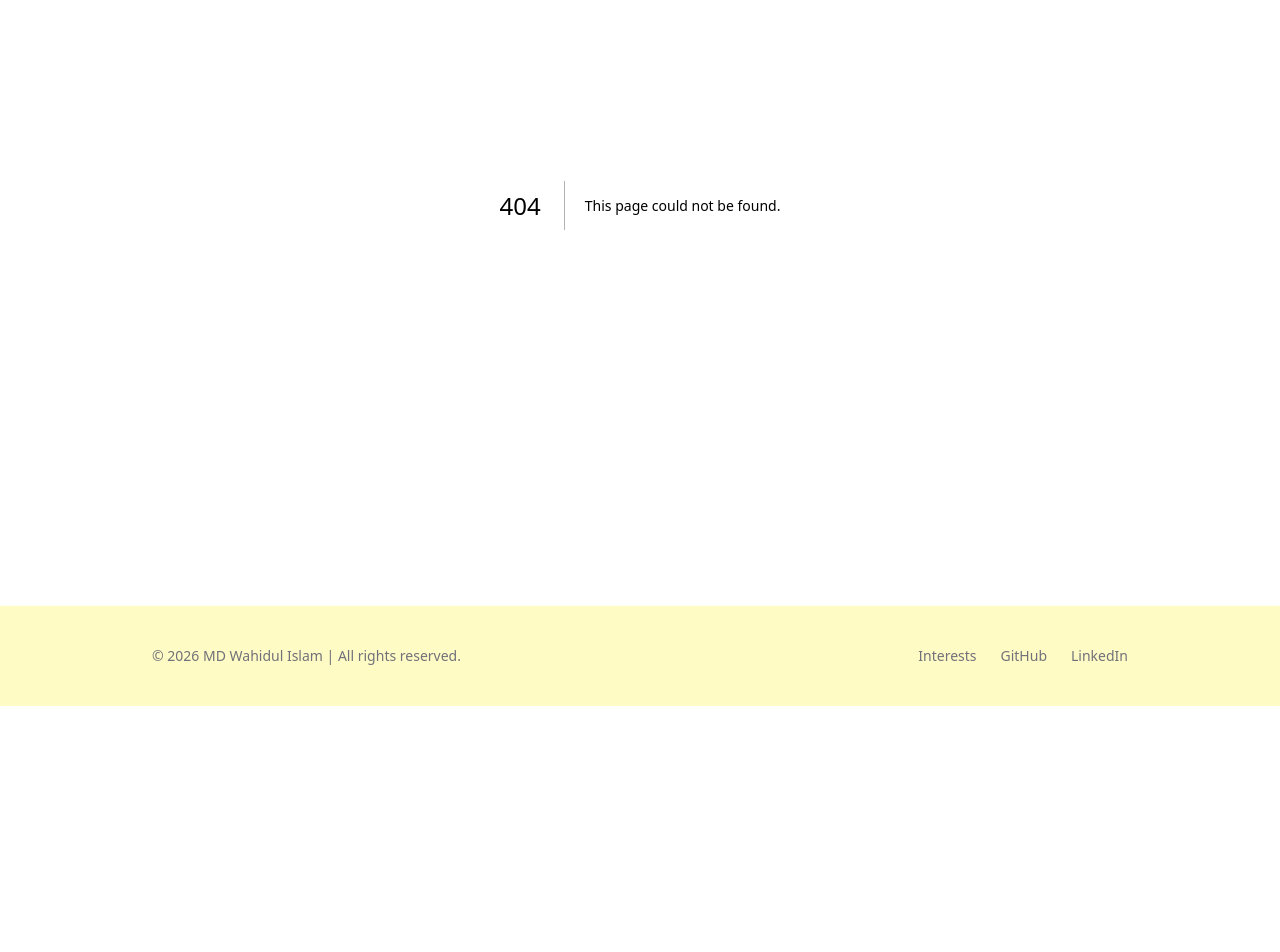
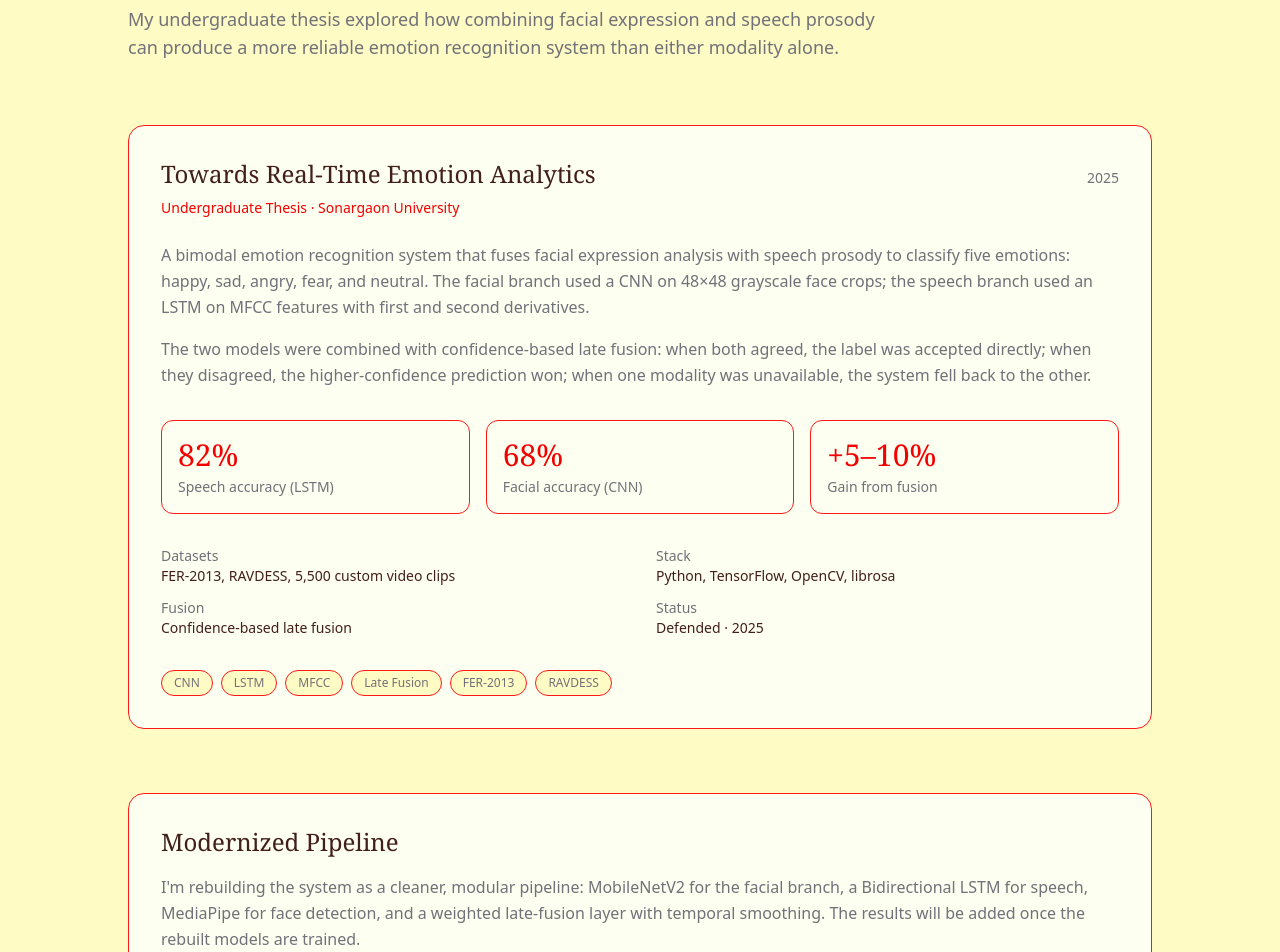
Before and after one commit to Stray3rdBorn/Portfolio-2026, a Next.js app in the folder portfolio/: page /research in a window 1280 px wide. Before the commit this address had no page. Shown: the part 260-1212 px from the top of the page. Before the commit the page ends 966 px from the top, so only its background shows below. Built offline with nearby package versions, Linux system fonts and the light colour scheme.

Commit message:
Add new page

```diff
--- a/portfolio/app/layout.tsx
+++ b/portfolio/app/layout.tsx
@@ -12,7 +12,7 @@ export const metadata: Metadata = {
     template: "%s | MD Wahidul Islam",
   },
   description:
-    "Personal portfolio of MD Wahidul Islam, a developer who loves building elegant digital experiences.",
+    "Personal portfolio of MD Wahidul Islam, a developer who loves building system tools & games.",
 };
 export default function RootLayout({
   children,
--- /dev/null
+++ b/portfolio/app/research/page.tsx
@@ -0,0 +1,121 @@
+import { Section } from "@/components/ui/Section";
+
+export const metadata = {
+  title: "Research",
+};
+
+export default function ResearchPage() {
+  return (
+    <Section className="pt-32">
+      <div className="max-w-3xl mb-16">
+        <h1 className="font-serif text-4xl md:text-5xl font-medium">
+          Research
+        </h1>
+        <p className="mt-6 text-lg text-muted">
+          My undergraduate thesis explored how combining facial expression and
+          speech prosody can produce a more reliable emotion recognition system
+          than either modality alone.
+        </p>
+      </div>
+
+      <div className="space-y-16">
+        {/* Thesis */}
+        <div className="rounded-2xl border border-border bg-surface p-8">
+          <div className="flex flex-wrap items-baseline justify-between gap-2">
+            <h2 className="font-serif text-2xl font-medium text-text">
+              Towards Real-Time Emotion Analytics
+            </h2>
+            <span className="text-sm text-muted">2025</span>
+          </div>
+          <p className="mt-2 text-sm text-accent">
+            Undergraduate Thesis · Sonargaon University
+          </p>
+
+          <div className="mt-6 space-y-4 text-muted leading-relaxed">
+            <p>
+              A bimodal emotion recognition system that fuses facial expression
+              analysis with speech prosody to classify five emotions: happy,
+              sad, angry, fear, and neutral. The facial branch used a CNN on
+              48×48 grayscale face crops; the speech branch used an LSTM on MFCC
+              features with first and second derivatives.
+            </p>
+            <p>
+              The two models were combined with confidence-based late fusion:
+              when both agreed, the label was accepted directly; when they
+              disagreed, the higher-confidence prediction won; when one modality
+              was unavailable, the system fell back to the other.
+            </p>
+          </div>
+
+          {/* Metrics */}
+          <div className="mt-8 grid gap-4 sm:grid-cols-3">
+            <div className="rounded-xl border border-border p-4">
+              <p className="text-3xl font-serif text-accent">82%</p>
+              <p className="mt-1 text-sm text-muted">Speech accuracy (LSTM)</p>
+            </div>
+            <div className="rounded-xl border border-border p-4">
+              <p className="text-3xl font-serif text-accent">68%</p>
+              <p className="mt-1 text-sm text-muted">Facial accuracy (CNN)</p>
+            </div>
+            <div className="rounded-xl border border-border p-4">
+              <p className="text-3xl font-serif text-accent">+5–10%</p>
+              <p className="mt-1 text-sm text-muted">Gain from fusion</p>
+            </div>
+          </div>
+
+          {/* Meta */}
+          <dl className="mt-8 grid gap-x-8 gap-y-3 text-sm sm:grid-cols-2">
+            <div>
+              <dt className="text-muted">Datasets</dt>
+              <dd className="text-text">
+                FER-2013, RAVDESS, 5,500 custom video clips
+              </dd>
+            </div>
+            <div>
+              <dt className="text-muted">Stack</dt>
+              <dd className="text-text">Python, TensorFlow, OpenCV, librosa</dd>
+            </div>
+            <div>
+              <dt className="text-muted">Fusion</dt>
+              <dd className="text-text">Confidence-based late fusion</dd>
+            </div>
+            <div>
+              <dt className="text-muted">Status</dt>
+              <dd className="text-text">Defended · 2025</dd>
+            </div>
+          </dl>
+
+          <div className="mt-8 flex flex-wrap gap-2">
+            {["CNN", "LSTM", "MFCC", "Late Fusion", "FER-2013", "RAVDESS"].map(
+              (tag) => (
+                <span
+                  key={tag}
+                  className="rounded-full bg-bg border border-border px-3 py-1 text-xs text-muted"
+                >
+                  {tag}
+                </span>
+              ),
+            )}
+          </div>
+        </div>
+
+        {/* Rebuild note */}
+        <div className="rounded-2xl border border-border bg-surface p-8">
+          <h2 className="font-serif text-2xl font-medium text-text">
+            Modernized Pipeline
+          </h2>
+          <p className="mt-4 text-muted leading-relaxed">
+            I'm rebuilding the system as a cleaner, modular pipeline:
+            MobileNetV2 for the facial branch, a Bidirectional LSTM for speech,
+            MediaPipe for face detection, and a weighted late-fusion layer with
+            temporal smoothing. The results will be added once the rebuilt
+            models are trained.
+          </p>
+          <p className="mt-3 text-sm text-muted">
+            <span className="text-accent">Status:</span> In progress
+          </p>
+        </div>
+      </div>
+    </Section>
+  );
+}
```
Also changed, not shown: portfolio/app/research/research.tsx (deleted).
